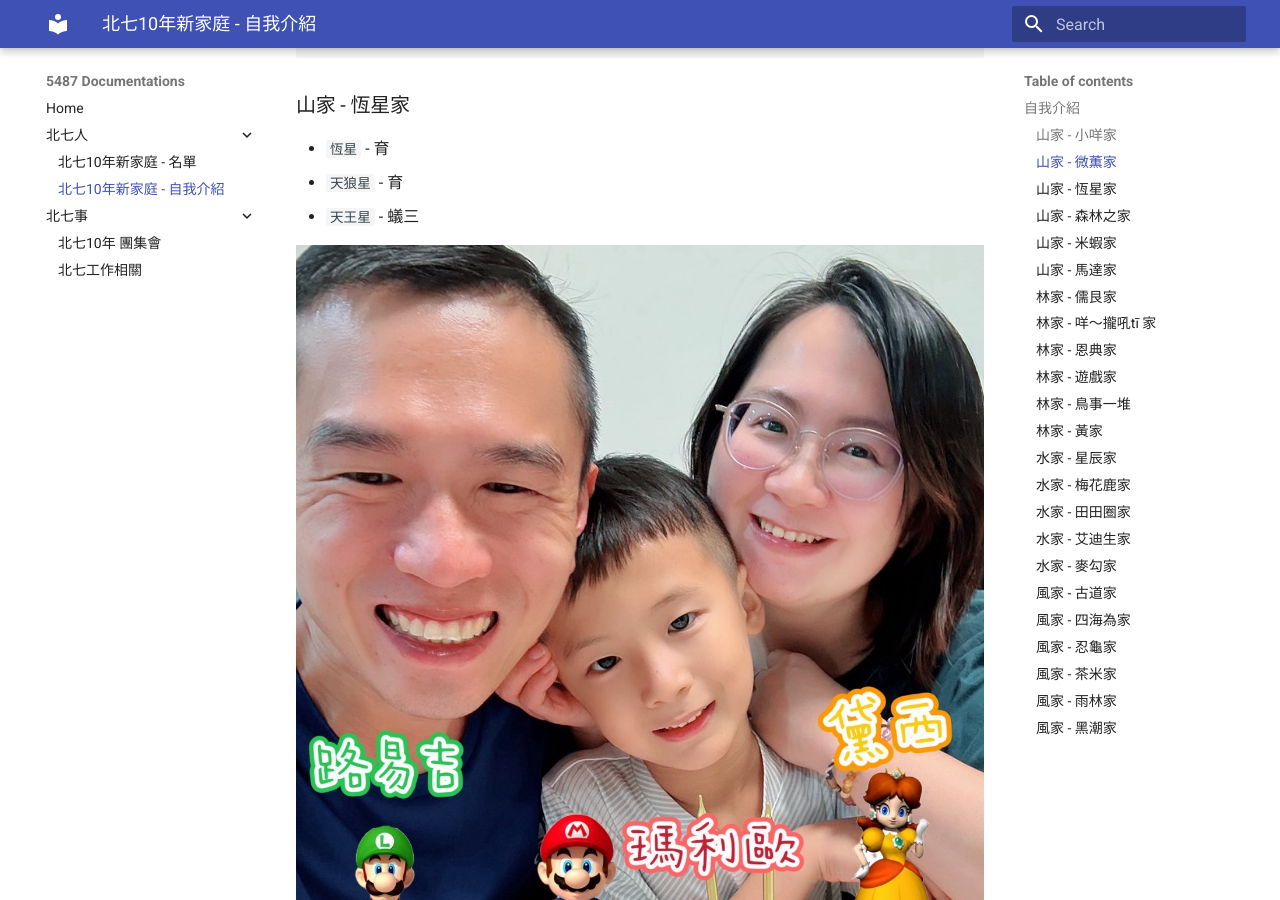
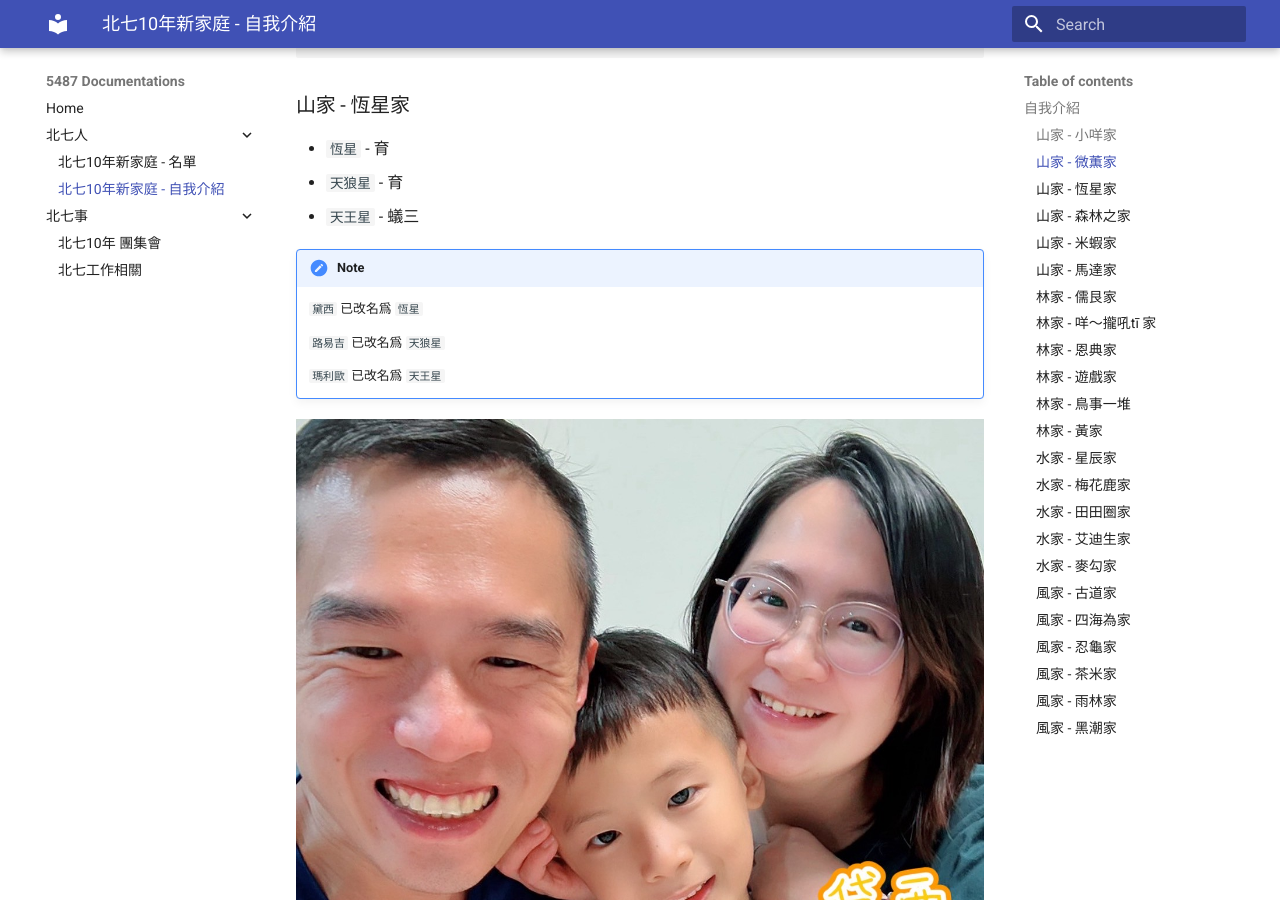
Before and after one commit to moogoo78/5487docs, an MkDocs documentation site: the page built from docs/people-10y-new-family-intro.md, in a window 1280 px wide and 900 px high, scrolled down 2850 px. Built offline with MkDocs 1.6.1 and Material for MkDocs 9.7.7, drawn with Linux system fonts in a browser that asks for light colours; some of the changed text lies outside the part shown.

Commit message:
fixed: new family intro names

````diff
--- a/docs/people-10y-new-family-intro.md
+++ b/docs/people-10y-new-family-intro.md
@@ -70,6 +70,15 @@
  - `恆星` - 育
  - `天狼星` - 育
  - `天王星` - 蟻三
+
+!!! note
+
+    `黛西` 已改名爲 `恆星`
+
+    `路易吉` 已改名爲 `天狼星`
+
+    `瑪利歐` 已改名爲 `天王星`
+
 
 ![](images/family/BFFB8690-0409-4499-B94B-EC43662A166F.jpeg)
 
@@ -190,7 +199,7 @@ Hi 大家好～～
 
 !!! note
 
-    '茶碗蒸' 已改名爲 '芒果'
+    `茶碗蒸` 已改名爲 `芒果`
 
 ```
 大家好，我們是兩大三小的新團員，三個孩子分別是小六、小二和中班，很開心加入北七蟻團、蜂團和鹿團，和大家一起在自然中學習成長。
@@ -217,6 +226,11 @@ Hi 大家好～～
  - `馬達加斯加` - 育
  - `台灣黑熊` - 育
  - `小爪水獺` - 蟻一
+
+!!! note
+
+    `馬達` 已改名爲 `馬達加斯加`
+
 
 ![](images/family/33564353-9D32-411D-9EDC-E0632095AA9C.jpeg)
 
@@ -320,6 +334,13 @@ Hi 大家好～～
  - `磐石` - 育
  - `山貓` - 鹿一
  - `老鷹` - 蟻三
+
+!!! note
+
+    `南洋大兜蟲` 已改名爲 `山貓`
+
+    `長戢大兜蟲` 已改名爲 `老鷹`
+
 
 ![](images/family/3792064D-A824-4F2A-80C6-09CD80D5CF74.jpeg)
 
@@ -525,6 +546,11 @@ Hi 大家好 (大家好)(大家好)(大家好)
  - `海浪` - 育
  - `雷龍` - 蟻二
 
+!!! note
+
+    `田僑仔` 已改名爲 `雷龍`
+
+
 ![](images/family/9424BA09-117F-4850-A580-E85C1D6ACBC2.jpeg)
 
 ```
@@ -585,6 +611,11 @@ Hi 大家好 (大家好)(大家好)(大家好)
  - `革龜` - 育
  - `歐若菈` - 蟻三
  - `星龜` - 蟻二
+
+!!! note
+
+    `極光` 已改名爲 `歐若菈`
+
 
 ![](images/family/170016AD-4973-4859-AE31-267F42B884FA.jpeg)
 
@@ -661,6 +692,11 @@ Hi 大家好 (大家好)(大家好)(大家好)
  - `開心果` - 育
  - `豐年蝦` - 育
  - `藍閃蝶` - 蟻二
+
+!!! note
+
+    `野貓軍團` 已改名爲 `豐年蝦`
+
 
 ![](images/family/EF596F8E-7D47-4198-8503-562BE773EED0.jpeg)
 
@@ -844,6 +880,13 @@ Hi 大家好 (大家好)(大家好)(大家好)
  - `紅色精靈` - 鹿一
  - `土撥鼠` - 蟻三
 
+!!! note
+
+    `極光少女` 已改名爲 `質子極光`
+
+    `哆啦A夢` 已改名爲 `土撥鼠`
+
+
 ![](images/family/034354BA-0B31-4CCB-A24D-C8696F3E0593.jpeg)
 
 ```
````
